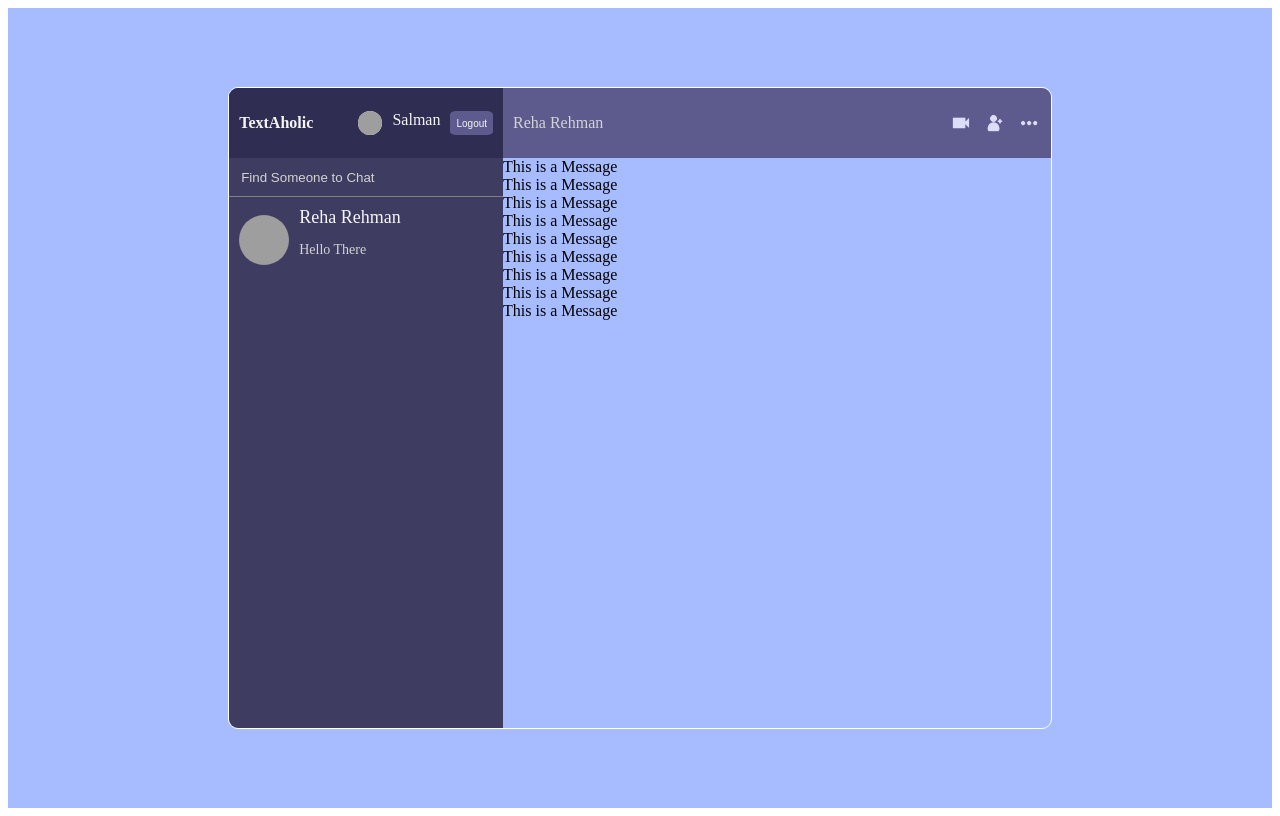
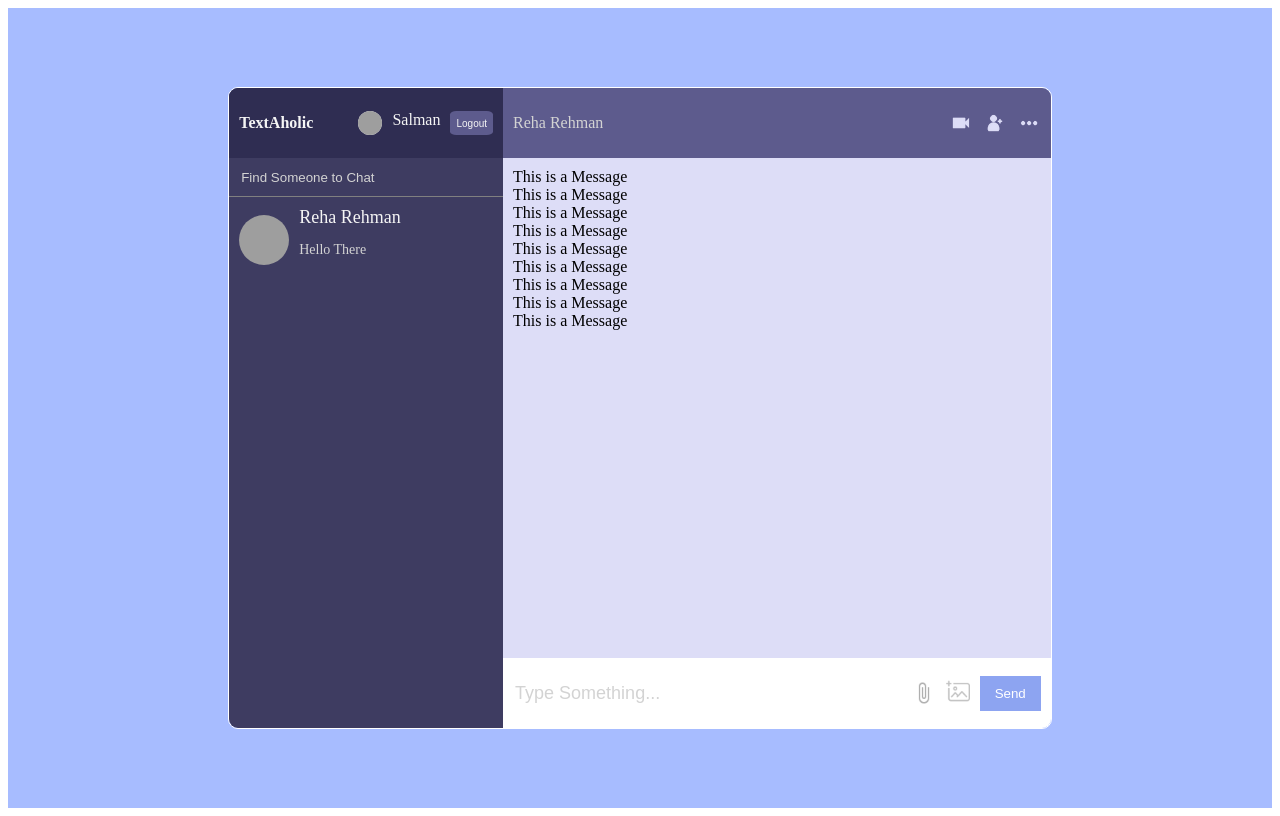
Before and after one commit to salman-saleihin/textaholic-ChatApp-firebase, a React (Create React App) app: page / in a window 1280 px wide. Built offline with nearby package versions, Linux system fonts and the light colour scheme; grey boxes are pictures that could not be loaded.

Commit message:
Message Input Design Compleate

```diff
--- a/src/components/Chat.jsx
+++ b/src/components/Chat.jsx
@@ -3,6 +3,7 @@
 import Add from "../img/add.png" ;
 import More from "../img/more.png" ;
 import Messages from './Messages';
+import Input from './Input';
 
 const Chat = () => {
     return (
@@ -19,6 +20,7 @@
             </div>
 
             <Messages />
+            <Input />
         </div>
     );
 };
--- a/src/components/Input.jsx
+++ b/src/components/Input.jsx
@@ -1,9 +1,20 @@
 import React from 'react';
+import Img from "../img/img.png" ;
+import Attach from "../img/attach.png" ;
+
 
 const Input = () => {
     return (
-        <div>
-
+        <div className='input'>
+            <input type="text" placeholder='Type Something...' name="" id="" />
+            <div className="send">
+                <img src={Attach} alt="" />
+                <input type="file" style={{display:'none'}} name="" id="file" />
+                <label htmlFor="file">
+                    <img src={Img} alt="" />
+                </label>
+                <button>Send</button>
+            </div>
         </div>
     );
 };
--- a/src/style.scss
+++ b/src/style.scss
@@ -206,6 +206,52 @@
                     cursor: pointer;
                 }
             }
+
+            .messages{
+                background-color: #ddddf7;
+                padding: 10px;
+                height: calc(100% - 160px);
+            }
+
+            .input{
+                height: 50px;
+                background-color: white;
+                padding: 10px;
+                display: flex;
+                align-items: center;
+                justify-content: space-between;
+
+                input{
+                    width: 100%;
+                    border: none;
+                    outline: none;
+                    font-size: 18px;
+                    color: #2f2d52;
+
+                    &::placeholder{
+                        color: lightgray;
+                    }
+                }
+
+                .send{
+                    display: flex;
+                    align-items: center;
+                    gap: 10px;
+
+                    img{
+                        height: 24px;
+                        cursor: pointer;
+                    }
+
+                    button{
+                        border: none;
+                        padding: 10px 15px;
+                        color: white;
+                        background-color: #8da4f1;
+
+                    }
+                }
+            }
         }
     }
 
```
